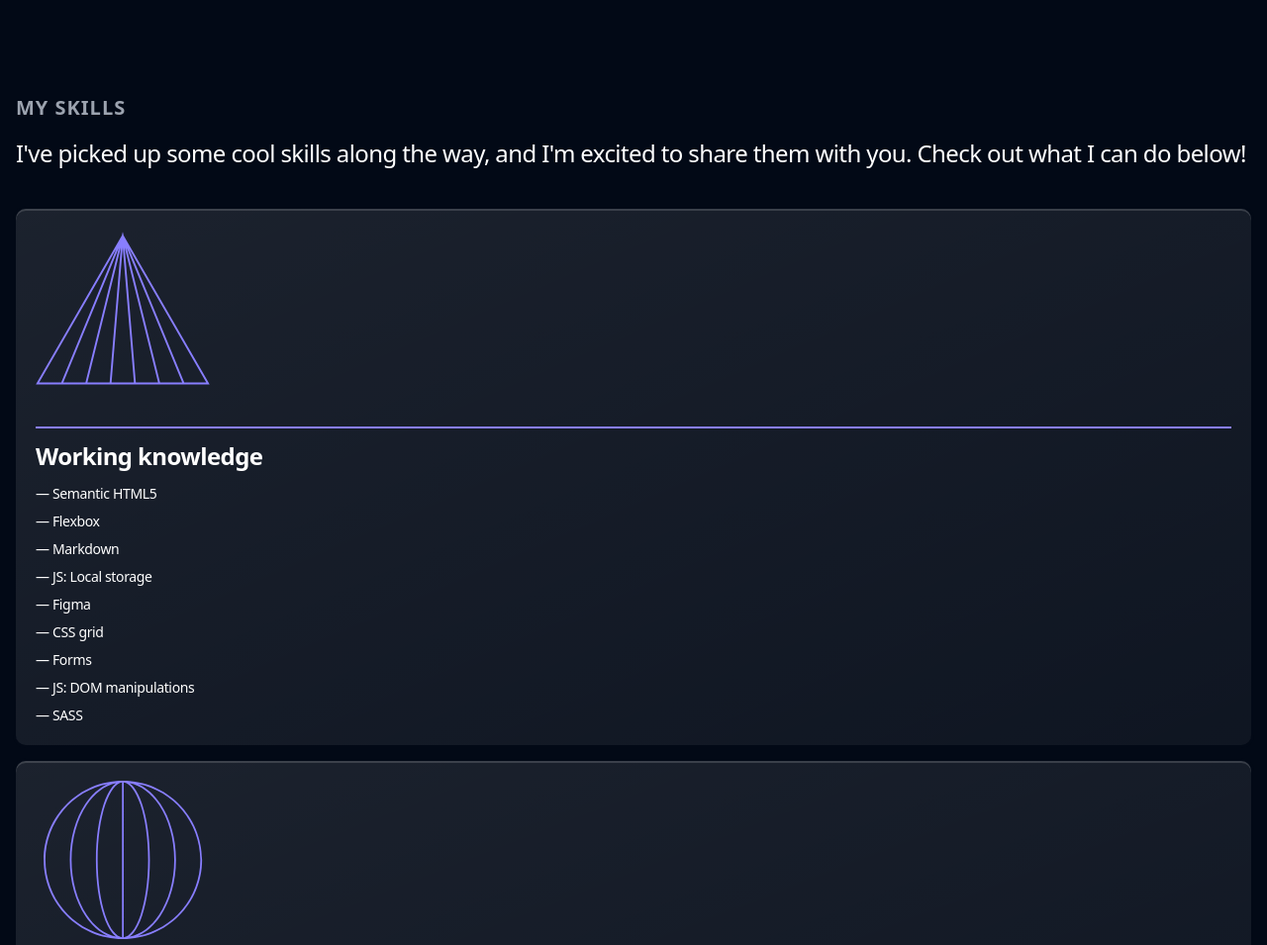
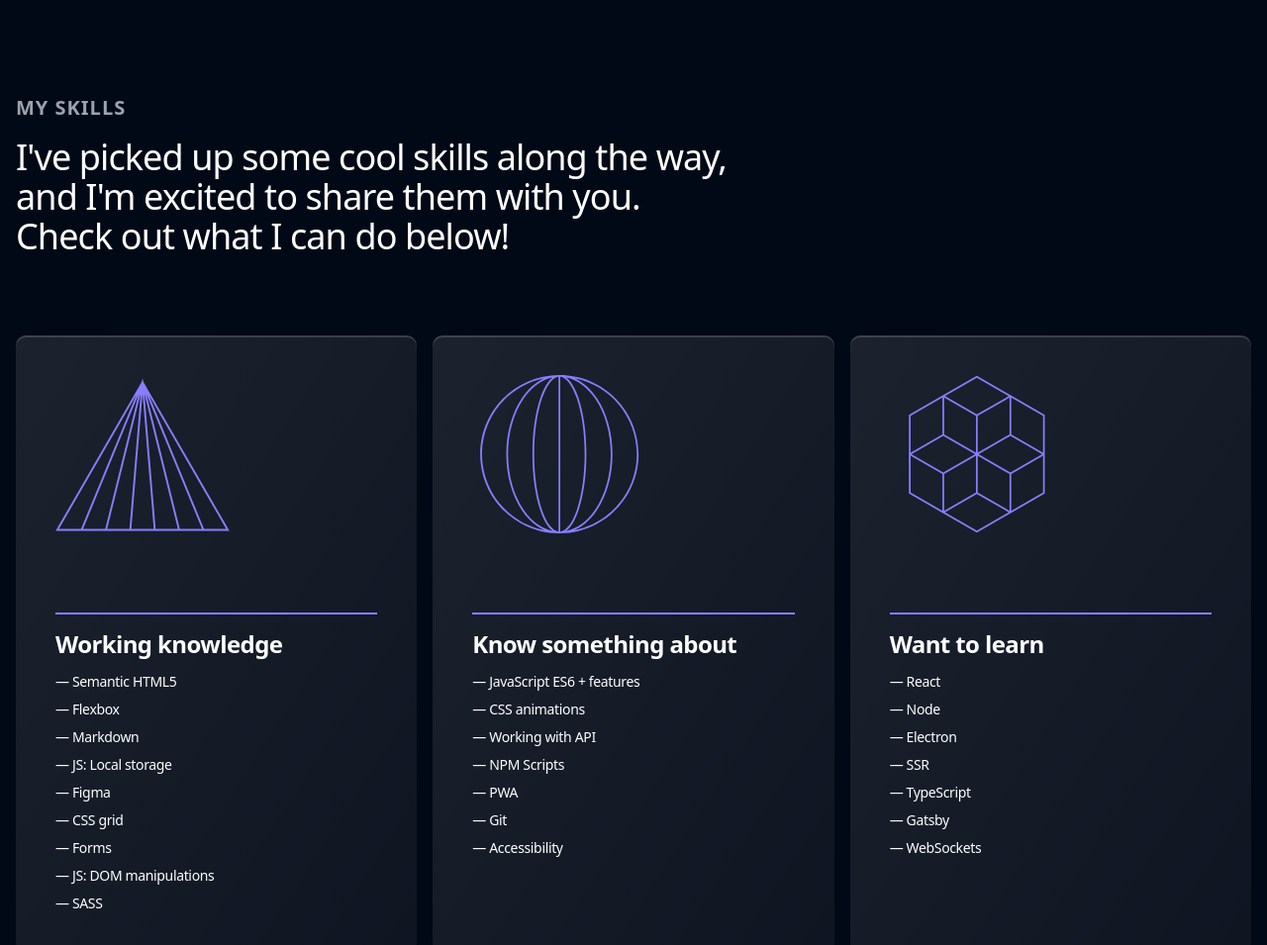
Before and after one commit to kacper-grudzinski/portfolio, a website built with Parcel: page src/index.html in a window 1280 px wide. Shown: the part 740-1695 px from the top of the page at 99% size. Built offline with nearby package versions, Linux system fonts and the light colour scheme; files whose address does not match are found by name.

Commit message:
add styles for skills section on desktop

```diff
--- a/src/index.html
+++ b/src/index.html
@@ -55,9 +55,9 @@
           alt="Kacper Grudzinski"
         />
         <div class="max-w-3xl">
-          <h1 class="font-bold text-2xl mb-4 md:text-3xl lg:text-5xl md:tracking-tight md:leading-snug">
+          <h1 class="font-bold text-2xl mb-4 md:text-3xl lg:text-5xl md:tracking-tight md:leading-snug lg:leading-snug">
             My name is Kacper and I’m an aspiring
-            <span class="text-accent">Frontend developer</span> and a keen Star
+            <span class="text-accent">Frontend developer</span> and a&nbsp;keen Star
             Wars fan.
           </h1>
           <p class="text-gray-400 mb-8 font-medium md:text-2xl md:mb-16">
@@ -88,17 +88,17 @@
         >
           My skills
         </h2>
-        <p class="text-2xl font-medium tracking-tight mb-10">
+        <p class="text-2xl font-medium tracking-tight mb-10 md:text-4xl md:max-w-3xl md:mb-20">
           I've picked up some cool skills along the way, and I'm excited to
-          share them with you. Check out what I can do below!
+          share them with you. <br>Check out what I can do below!
         </p>
-        <div class="grid gap-4">
+        <div class="grid gap-4 md:grid-cols-3">
           <article
-            class="bg-gradient-to-br from-white/10 to-white/5 p-5 rounded-wtf shadow-innerlight ring ring-bg"
+            class="bg-gradient-to-br from-white/10 to-white/5 p-5 rounded-wtf shadow-innerlight ring ring-bg md:p-6 lg:p-10"
           >
-            <img class="w-44 h-40 mb-10" src="images/triangle.svg" alt="" />
+            <img class="w-44 h-40 mb-10 md:mb-20" src="images/triangle.svg" alt="" />
             <h3
-              class="border-accent border-t-2 pt-3 text-2xl font-bold tracking-tight mb-3"
+              class="border-accent border-t-2 pt-3 md:pt-3.5 text-2xl font-bold tracking-tight mb-3"
             >
               Working knowledge
             </h3>
@@ -115,11 +115,11 @@
             </ul>
           </article>
           <article
-            class="bg-gradient-to-br from-white/10 to-white/5 p-5 rounded-wtf shadow-innerlight ring ring-bg"
+            class="bg-gradient-to-br from-white/10 to-white/5 p-5 rounded-wtf shadow-innerlight ring ring-bg md:p-6 lg:p-10"
           >
-            <img class="w-44 h-40 mb-10" src="images/circle.svg" alt="" />
+            <img class="w-44 h-40 mb-10 md:mb-20" src="images/circle.svg" alt="" />
             <h3
-              class="border-accent border-t-2 pt-3 text-2xl font-bold tracking-tight mb-3"
+              class="border-accent border-t-2 pt-3 md:pt-3.5 text-2xl font-bold tracking-tight mb-3"
             >
               Know something about
             </h3>
@@ -134,11 +134,11 @@
             </ul>
           </article>
           <article
-            class="bg-gradient-to-br from-white/10 to-white/5 p-5 rounded-wtf shadow-innerlight ring ring-bg"
+            class="bg-gradient-to-br from-white/10 to-white/5 p-5 rounded-wtf shadow-innerlight ring ring-bg md:p-6 lg:p-10"
           >
-            <img class="w-44 h-40 mb-10" src="images/cube.svg" alt="" />
+            <img class="w-44 h-40 mb-10 md:mb-20" src="images/cube.svg" alt="" />
             <h3
-              class="border-accent border-t-2 pt-3 text-2xl font-bold tracking-tight mb-3"
+              class="border-accent border-t-2 pt-3 md:pt-3.5 text-2xl font-bold tracking-tight mb-3"
             >
               Want to learn
             </h3>
```
Also changed, not shown: 1 other file.
